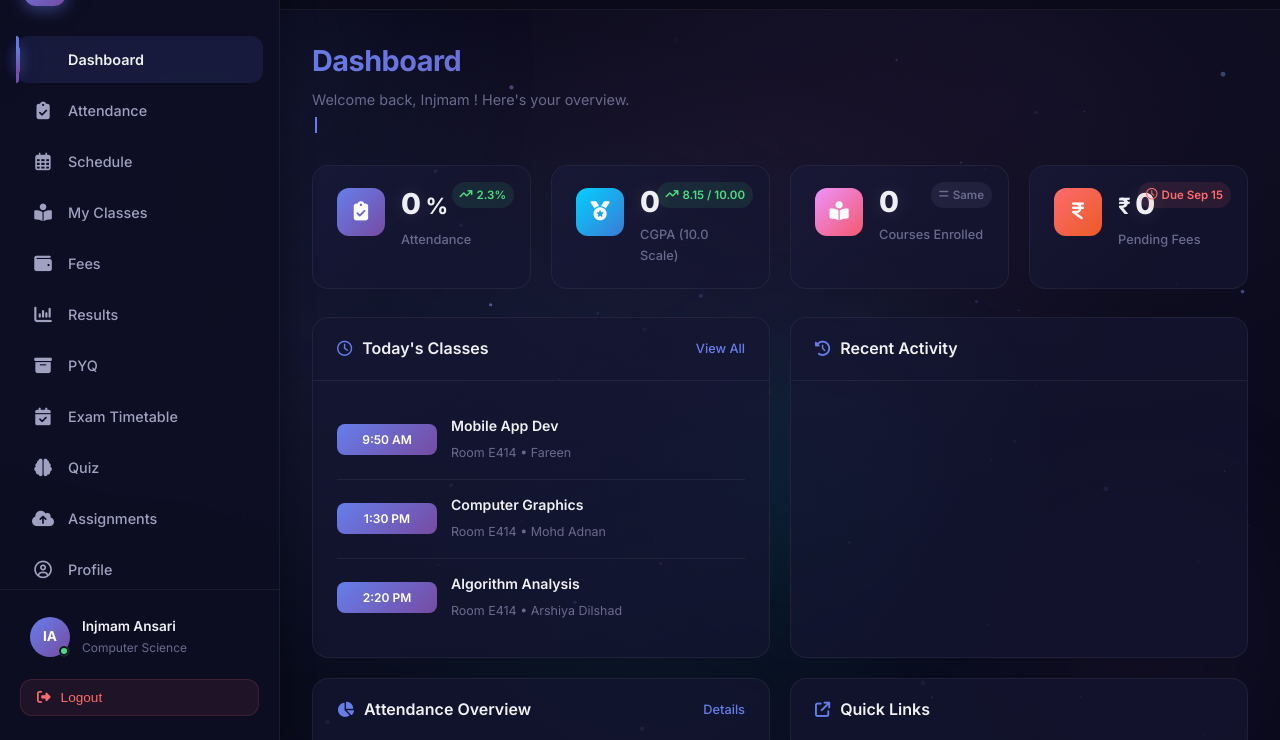
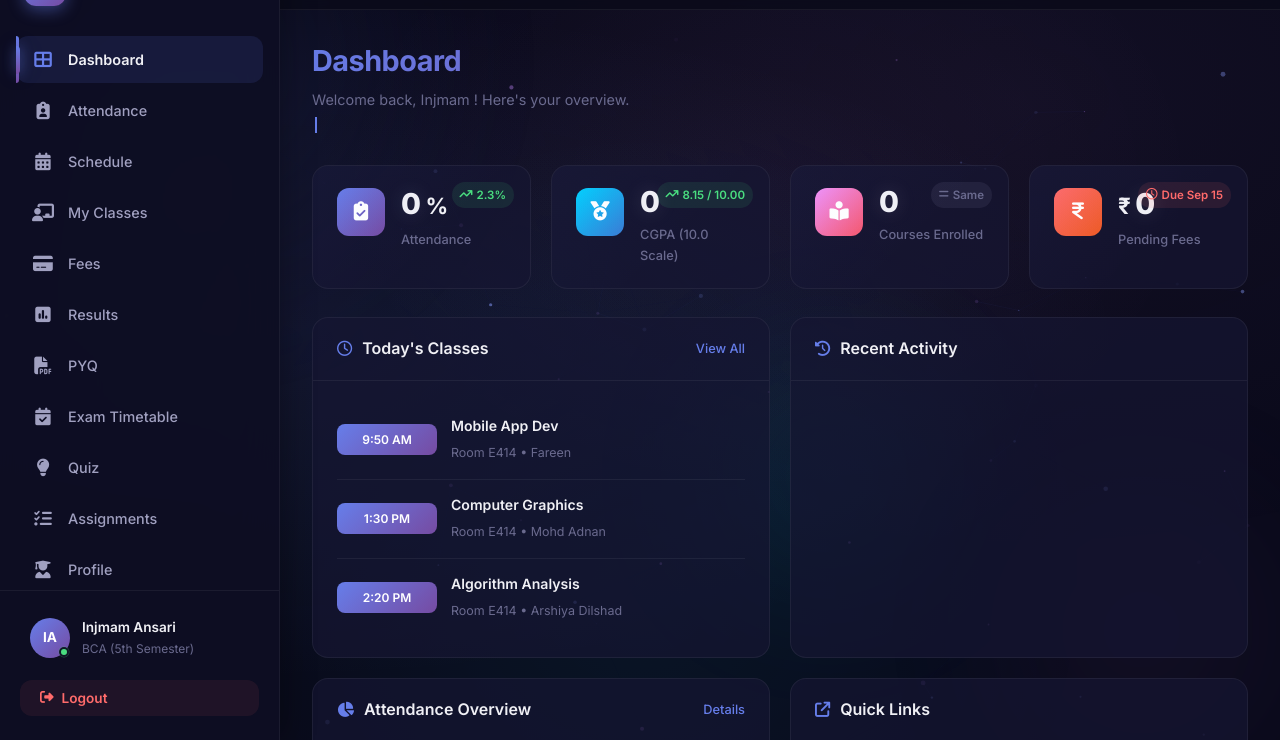
Before and after one commit to injmam089/UniPortal, a website: page index.html in a window 1280 px wide. Shown: the part 60-800 px from the top of the page. Drawn offline with Linux system fonts and the light colour scheme.

Commit message:
Upgrade sidebar icons to crisp, high-visibility Font Awesome 6 icons and update subtitle to BCA 5th Sem

```diff
--- a/index.html
+++ b/index.html
@@ -53,43 +53,43 @@
             <ul>
                 <li>
                     <a href="#" class="nav-link active" data-page="dashboard">
-                        <i class="fa-solid fa-grid-2"></i>
+                        <i class="fa-solid fa-table-cells-large"></i>
                         <span>Dashboard</span>
                     </a>
                 </li>
                 <li>
                     <a href="#" class="nav-link" data-page="attendance">
-                        <i class="fa-solid fa-clipboard-check"></i>
+                        <i class="fa-solid fa-clipboard-user"></i>
                         <span>Attendance</span>
                     </a>
                 </li>
                 <li>
                     <a href="#" class="nav-link" data-page="schedule">
-                        <i class="fa-regular fa-calendar-days"></i>
+                        <i class="fa-solid fa-calendar-days"></i>
                         <span>Schedule</span>
                     </a>
                 </li>
                 <li>
                     <a href="#" class="nav-link" data-page="classes">
-                        <i class="fa-solid fa-book-open-reader"></i>
+                        <i class="fa-solid fa-chalkboard-user"></i>
                         <span>My Classes</span>
                     </a>
                 </li>
                 <li>
                     <a href="#" class="nav-link" data-page="fees">
-                        <i class="fa-solid fa-wallet"></i>
+                        <i class="fa-solid fa-credit-card"></i>
                         <span>Fees</span>
                     </a>
                 </li>
                 <li>
                     <a href="#" class="nav-link" data-page="results">
-                        <i class="fa-solid fa-chart-column"></i>
+                        <i class="fa-solid fa-square-poll-vertical"></i>
                         <span>Results</span>
                     </a>
                 </li>
                 <li>
                     <a href="#" class="nav-link" data-page="pyq">
-                        <i class="fa-solid fa-box-archive"></i>
+                        <i class="fa-solid fa-file-pdf"></i>
                         <span>PYQ</span>
                     </a>
                 </li>
@@ -101,19 +101,19 @@
                 </li>
                 <li>
                     <a href="#" class="nav-link" data-page="quiz">
-                        <i class="fa-solid fa-brain"></i>
+                        <i class="fa-solid fa-lightbulb"></i>
                         <span>Quiz</span>
                     </a>
                 </li>
                 <li>
                     <a href="#" class="nav-link" data-page="assignments">
-                        <i class="fa-solid fa-cloud-arrow-up"></i>
+                        <i class="fa-solid fa-list-check"></i>
                         <span>Assignments</span>
                     </a>
                 </li>
                 <li>
                     <a href="#" class="nav-link" data-page="profile">
-                        <i class="fa-regular fa-circle-user"></i>
+                        <i class="fa-solid fa-user-graduate"></i>
                         <span>Profile</span>
                     </a>
                 </li>
@@ -124,11 +124,11 @@
             <div class="user-card">
                 <div class="user-avatar" id="sidebarAvatar">IA</div>
                 <div class="user-info">
-                    <span class="user-name">Injmam  Ansari</span>
-                    <span class="user-role">Computer Science</span>
+                    <span class="user-name">Injmam Ansari</span>
+                    <span class="user-role">BCA (5th Semester)</span>
                 </div>
             </div>
-            <button class="btn-logout" id="logoutBtn">
+            <button class="btn btn-logout" id="logoutBtn">
                 <i class="fa-solid fa-right-from-bracket"></i>
                 <span>Logout</span>
             </button>
```
